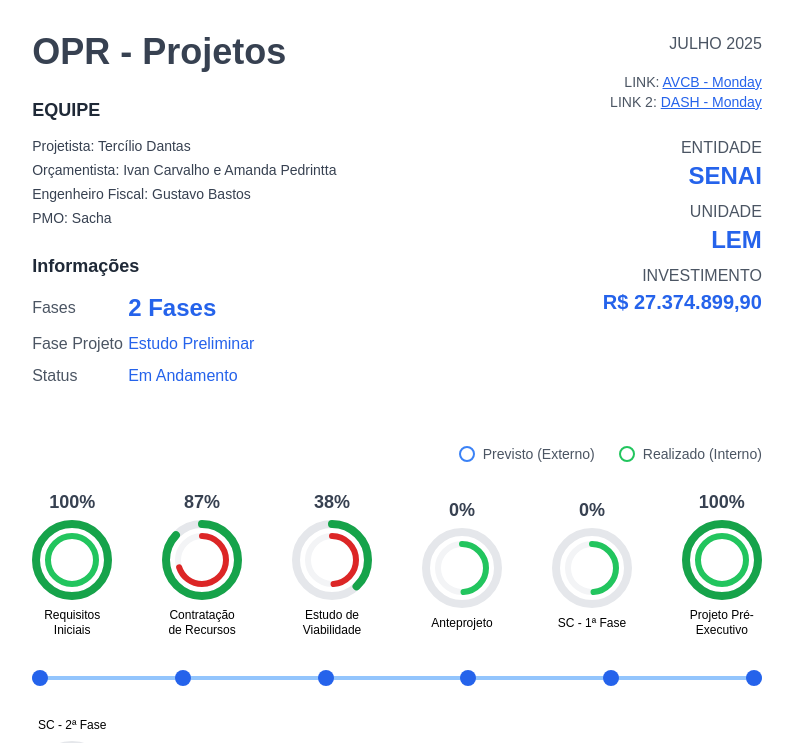
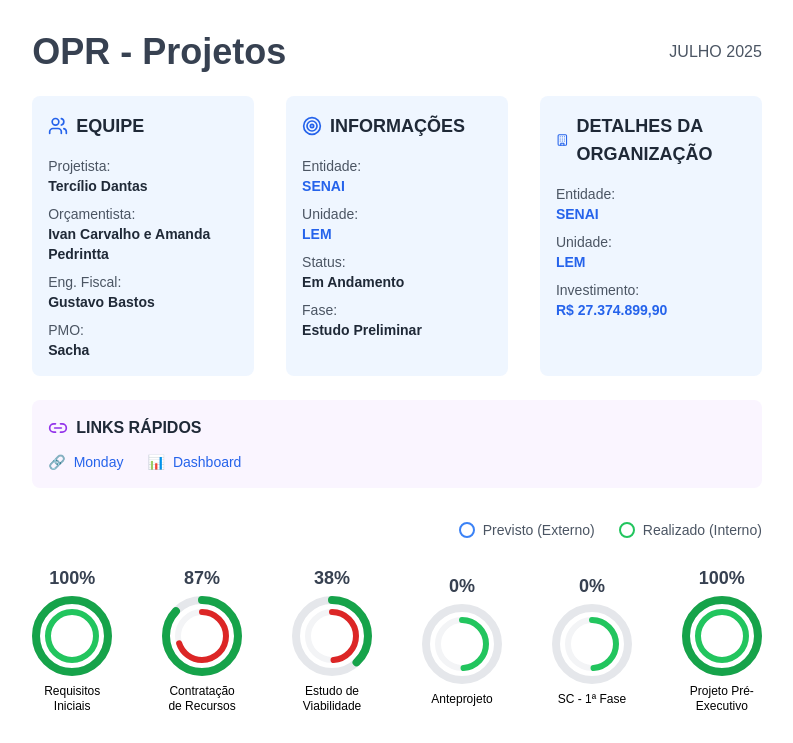
Before and after one commit to sachagramacho-maker/vis-ogerencial, a React (Vite) app: page / in a window 1280 px wide. Shown: the top 743 px of the page, without its empty margins (243-1036 px from the left). Built offline with nearby package versions, Linux system fonts and the light colour scheme.

Commit message:
Atualizar seção informacional com três colunas

```diff
--- a/src/App.tsx
+++ b/src/App.tsx
@@ -46,65 +46,104 @@ function App() {
   return (
     <div className="min-h-screen bg-white p-8 max-w-[210mm] mx-auto" style={{ fontFamily: 'Arial, sans-serif' }}>
       {/* Cabeçalho Principal */}
-      <div className="flex justify-between items-start mb-8">
-        <div>
-          <h1 className="text-4xl font-bold text-gray-700 mb-6">OPR - Projetos</h1>
+      <div className="mb-8">
+        <div className="flex justify-between items-center mb-6">
+          <h1 className="text-4xl font-bold text-gray-700">OPR - Projetos</h1>
+          <div className="text-gray-600">JULHO 2025</div>
+        </div>
 
-          {/* Seção Equipe */}
-          <div className="mb-6">
-            <h2 className="text-lg font-bold text-gray-800 mb-3">EQUIPE</h2>
-            <div className="text-sm text-gray-700 space-y-1">
-              <div><span className="font-medium">Projetista:</span> {projectData.equipe.projetista}</div>
-              <div><span className="font-medium">Orçamentista:</span> {projectData.equipe.orcamentista}</div>
-              <div><span className="font-medium">Engenheiro Fiscal:</span> {projectData.equipe.engenheiro_fiscal}</div>
-              <div><span className="font-medium">PMO:</span> {projectData.equipe.pmo}</div>
+        {/* Seção Informacional - Três Colunas */}
+        <div className="grid grid-cols-3 gap-8 mb-6">
+          {/* Coluna 1 - EQUIPE */}
+          <div className="bg-blue-50 p-4 rounded-lg">
+            <div className="flex items-center gap-2 mb-4">
+              <Users className="text-blue-600" size={20} />
+              <h2 className="text-lg font-bold text-gray-800">EQUIPE</h2>
+            </div>
+            <div className="space-y-2 text-sm">
+              <div>
+                <span className="text-gray-600">Projetista:</span>
+                <div className="font-semibold text-gray-800">{projectData.equipe.projetista}</div>
+              </div>
+              <div>
+                <span className="text-gray-600">Orçamentista:</span>
+                <div className="font-semibold text-gray-800">{projectData.equipe.orcamentista}</div>
+              </div>
+              <div>
+                <span className="text-gray-600">Eng. Fiscal:</span>
+                <div className="font-semibold text-gray-800">{projectData.equipe.engenheiro_fiscal}</div>
+              </div>
+              <div>
+                <span className="text-gray-600">PMO:</span>
+                <div className="font-semibold text-gray-800">{projectData.equipe.pmo}</div>
+              </div>
             </div>
           </div>
 
-          {/* Seção Informações */}
-          <div className="mb-6">
-            <h2 className="text-lg font-bold text-gray-800 mb-3">Informações</h2>
-            <div className="space-y-2">
-              <div className="flex items-center">
-                <span className="text-gray-600 w-24">Fases</span>
-                <span className="text-2xl font-bold text-blue-600">{projectData.informacoes.numero_fases} Fases</span>
+          {/* Coluna 2 - INFORMAÇÕES */}
+          <div className="bg-blue-50 p-4 rounded-lg">
+            <div className="flex items-center gap-2 mb-4">
+              <Target className="text-blue-600" size={20} />
+              <h2 className="text-lg font-bold text-gray-800">INFORMAÇÕES</h2>
+            </div>
+            <div className="space-y-2 text-sm">
+              <div>
+                <span className="text-gray-600">Entidade:</span>
+                <div className="font-semibold text-blue-600">{projectData.organizacao.entidade}</div>
               </div>
-              <div className="flex items-center">
-                <span className="text-gray-600 w-24">Fase Projeto</span>
-                <span className="text-blue-600 font-medium">{projectData.informacoes.fase_atual}</span>
+              <div>
+                <span className="text-gray-600">Unidade:</span>
+                <div className="font-semibold text-blue-600">{projectData.organizacao.unidade}</div>
               </div>
-              <div className="flex items-center">
-                <span className="text-gray-600 w-24">Status</span>
-                <span className="text-blue-600 font-medium">{projectData.informacoes.status}</span>
+              <div>
+                <span className="text-gray-600">Status:</span>
+                <div className="font-semibold text-gray-800">{projectData.informacoes.status}</div>
+              </div>
+              <div>
+                <span className="text-gray-600">Fase:</span>
+                <div className="font-semibold text-gray-800">{projectData.informacoes.fase_atual}</div>
+              </div>
+            </div>
+          </div>
+
+          {/* Coluna 3 - DETALHES DA ORGANIZAÇÃO */}
+          <div className="bg-blue-50 p-4 rounded-lg">
+            <div className="flex items-center gap-2 mb-4">
+              <Building className="text-blue-600" size={20} />
+              <h2 className="text-lg font-bold text-gray-800">DETALHES DA ORGANIZAÇÃO</h2>
+            </div>
+            <div className="space-y-2 text-sm">
+              <div>
+                <span className="text-gray-600">Entidade:</span>
+                <div className="font-semibold text-blue-600">{projectData.organizacao.entidade}</div>
+              </div>
+              <div>
+                <span className="text-gray-600">Unidade:</span>
+                <div className="font-semibold text-blue-600">{projectData.organizacao.unidade}</div>
+              </div>
+              <div>
+                <span className="text-gray-600">Investimento:</span>
+                <div className="font-semibold text-blue-600">{formatCurrency(projectData.organizacao.investimento_total)}</div>
               </div>
             </div>
           </div>
         </div>
 
-        {/* Lado Direito - Links e Entidade */}
-        <div className="text-right">
-          <div className="text-gray-600 mb-4">JULHO 2025</div>
-
-          <div className="mb-6">
-            <div className="text-sm text-gray-600 mb-2">
-              <div>LINK: <a href={projectData.links.monday_url} className="text-blue-600 underline">AVCB - Monday</a></div>
-              <div>LINK 2: <a href={projectData.links.dash_url} className="text-blue-600 underline">DASH - Monday</a></div>
-            </div>
+        {/* Links Rápidos */}
+        <div className="bg-purple-50 p-4 rounded-lg">
+          <div className="flex items-center gap-2 mb-3">
+            <Link2 className="text-purple-600" size={20} />
+            <h3 className="font-bold text-gray-800">LINKS RÁPIDOS</h3>
           </div>
-
-          <div className="text-right space-y-2">
-            <div>
-              <span className="text-gray-600">ENTIDADE</span>
-              <div className="text-2xl font-bold text-blue-600">{projectData.organizacao.entidade}</div>
-            </div>
-            <div>
-              <span className="text-gray-600">UNIDADE</span>
-              <div className="text-2xl font-bold text-blue-600">{projectData.organizacao.unidade}</div>
-            </div>
-            <div>
-              <span className="text-gray-600">INVESTIMENTO</span>
-              <div className="text-xl font-bold text-blue-600">{formatCurrency(projectData.organizacao.investimento_total)}</div>
-            </div>
+          <div className="flex gap-6">
+            <a href={projectData.links.monday_url} className="flex items-center gap-2 text-blue-600 hover:text-blue-800 text-sm">
+              <span>🔗</span>
+              <span>Monday</span>
+            </a>
+            <a href={projectData.links.dash_url} className="flex items-center gap-2 text-blue-600 hover:text-blue-800 text-sm">
+              <span>📊</span>
+              <span>Dashboard</span>
+            </a>
           </div>
         </div>
       </div>
```
